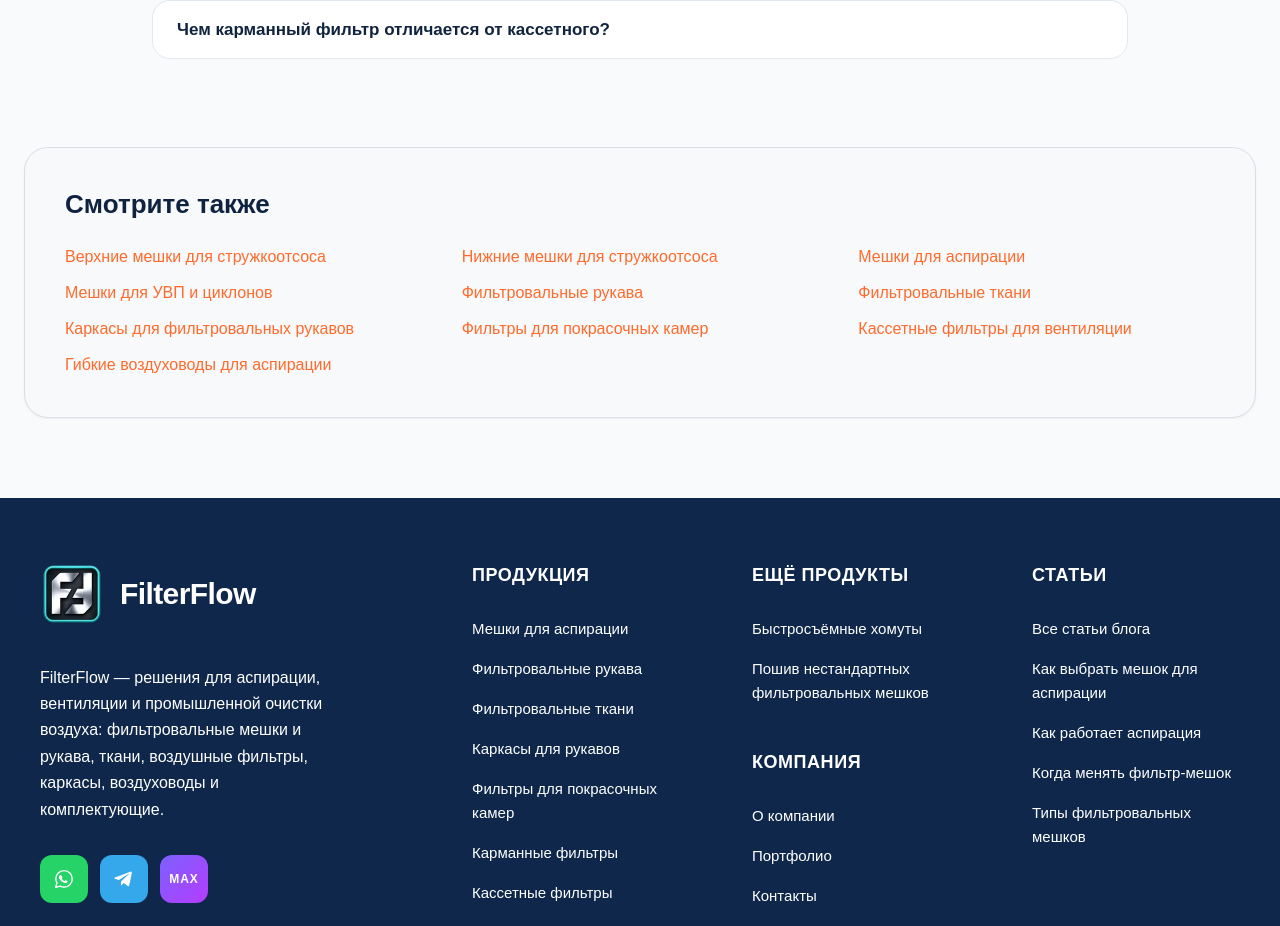
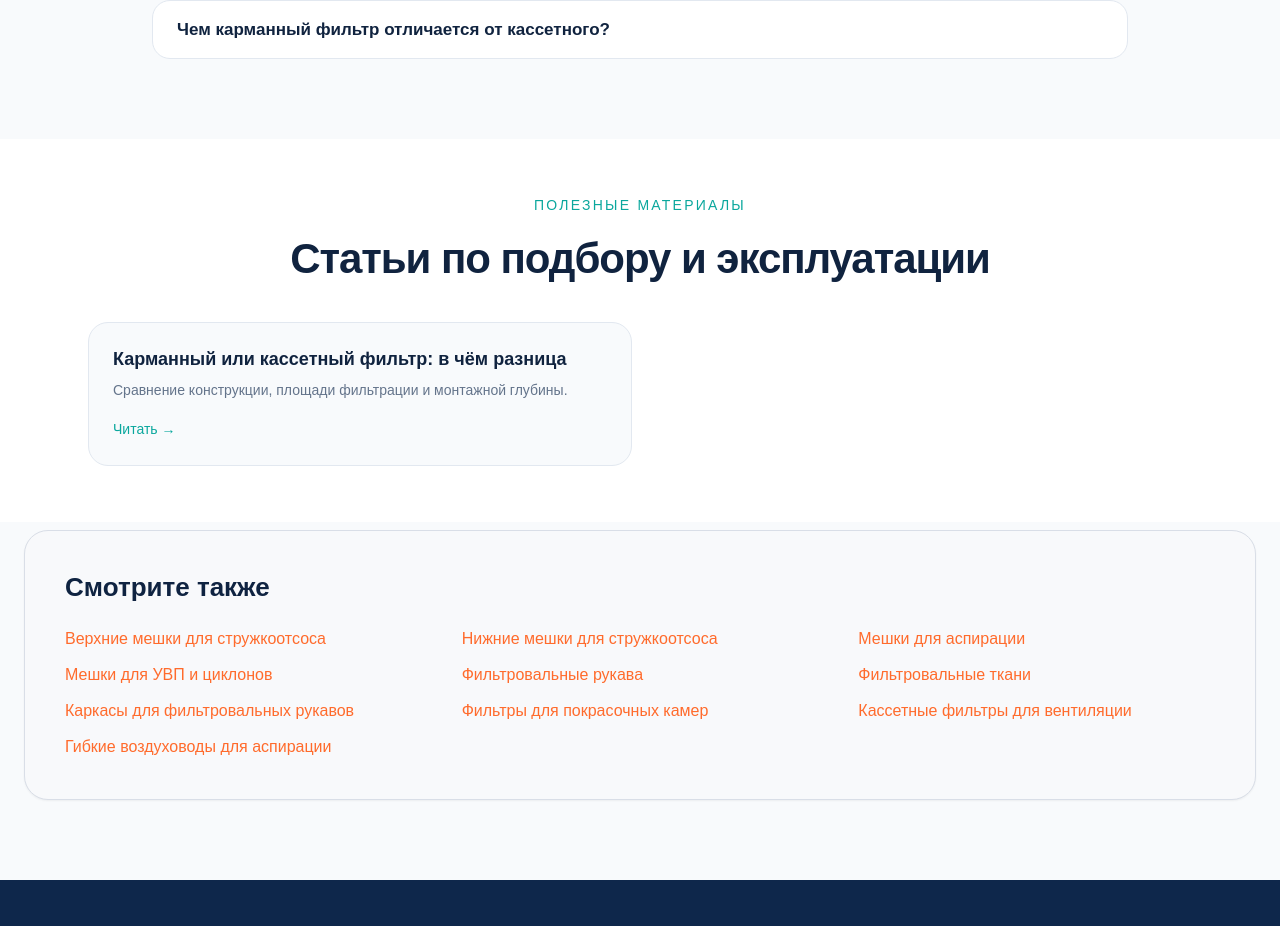
Before and after one commit to karipupkina-ux/filterflow-next, a Next.js app: page /karmannye-filtry in a window 1280 px wide. Shown: the part 4510-5436 px from the top of the page. Built offline with nearby package versions, Linux system fonts and the light colour scheme.

Commit message:
SEO content: link product pages to cluster articles

```diff
--- a/app/karmannye-filtry/page.tsx
+++ b/app/karmannye-filtry/page.tsx
@@ -4,6 +4,7 @@ import Link from "next/link";
 import Navigation from "../components/Navigation";
 import ServiceJsonLd from "../components/ServiceJsonLd";
 import SeeAlsoLinks from "../components/SeeAlsoLinks";
+import ProductGuides from "../components/ProductGuides";
 import ProductInquiryForm from "../components/ProductInquiryForm";
 import FloatingContacts from "../components/feature/FloatingContacts";
 import { pageMetadata, SITE_URL } from "@/lib/seo-metadata";
@@ -324,6 +325,13 @@ export default function PocketFiltersPage() {
           </div>
         </section>
       </main>
+      <ProductGuides items={[
+        {
+          title: "Карманный или кассетный фильтр: в чём разница",
+          href: "/blog/karmannyj-ili-kassetnyj-filtr/",
+          text: "Сравнение конструкции, площади фильтрации и монтажной глубины.",
+        },
+      ]} />
       <SeeAlsoLinks excludeHref="/karmannye-filtry/" />
       <FloatingContacts />
     </>
```
